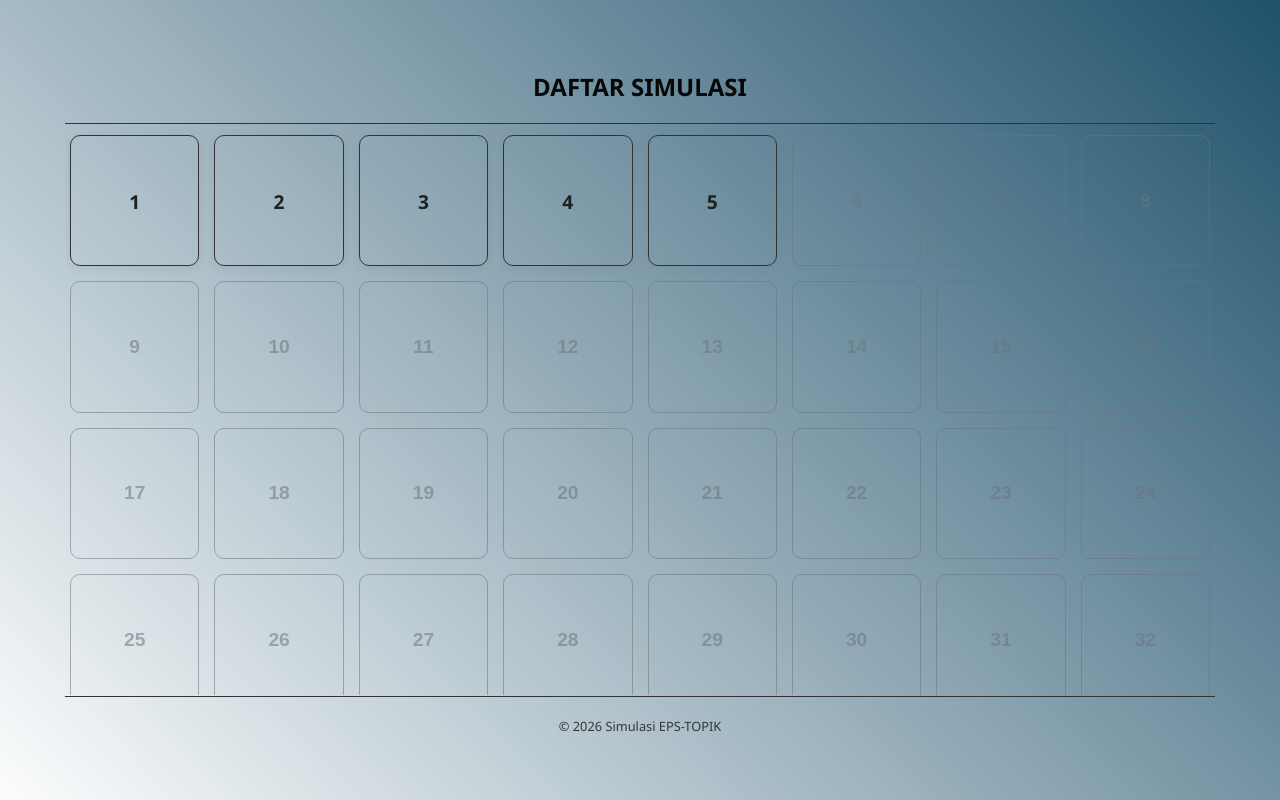
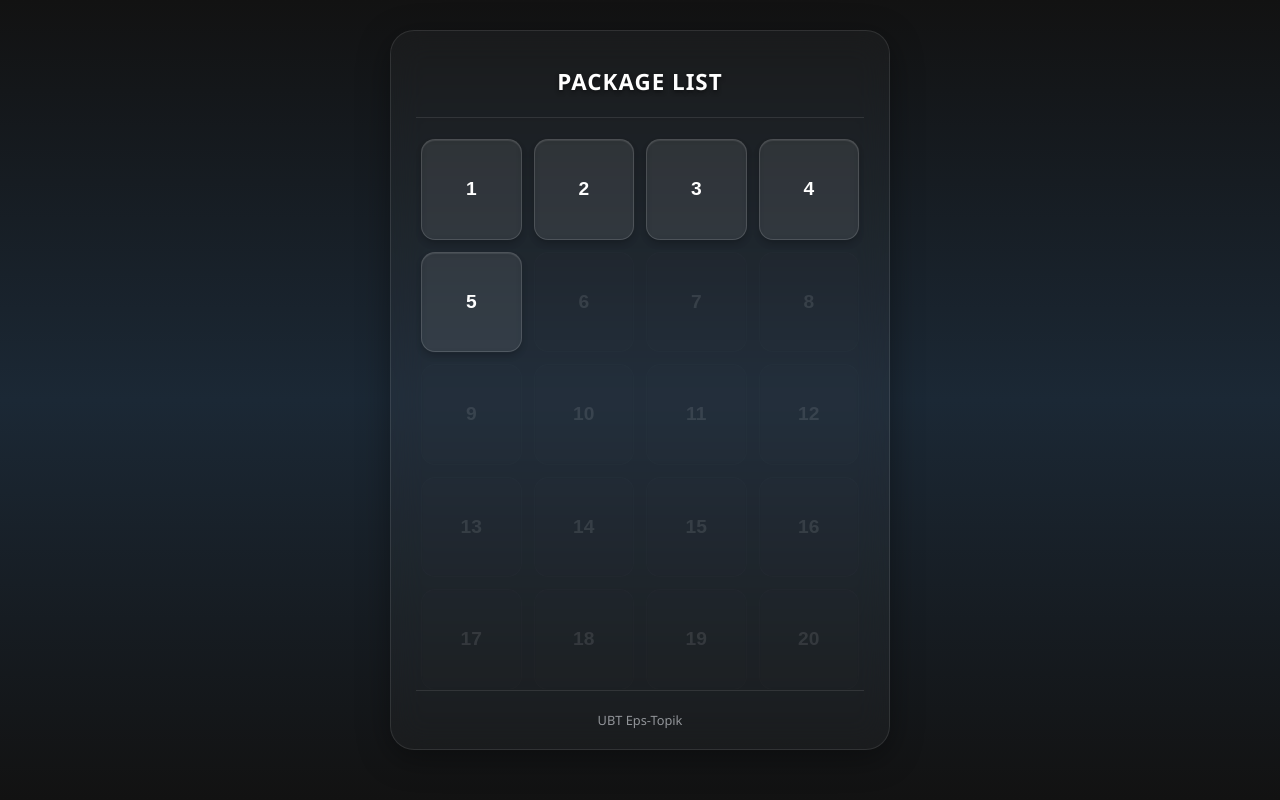
Before and after one commit to eddieqdho007/nyobiansakali.github.io, a plain HTML site: page index.html in a window 1280 px wide. Drawn offline with Linux system fonts and the light colour scheme.

Commit message:
Update index.html

```diff
--- a/index.html
+++ b/index.html
@@ -3,15 +3,15 @@
 
 <head>
   <meta charset="UTF-8" />
-  <meta name="viewport" content="width=device-width, initial-scale=1.0, user-scalable=yes, viewport-fit=contain">
+  <meta name="viewport" content="width=device-width, initial-scale=1.0" />
   <title>Simulasi Ujian EPS-TOPIK</title>
   <style>
     :root {
-      --primary-color: rgb(255, 255, 255);
-      --secondary-color: #f8f9fa;
-      --hover-color: #e8eaf3;
-      --text-color: rgb(7, 7, 7);
-      --light-text: #363636;
+      --primary-color: rgba(255, 255, 255, 0.1);
+      --secondary-color: rgba(255, 255, 255, 0.05);
+      --hover-color: rgba(255, 255, 255, 0.2);
+      --text-color: #ffffff;
+      --light-text: #b0b3b8;
     }
 
     * {
@@ -26,99 +26,92 @@
       flex-direction: column;
       align-items: center;
       min-height: 100vh;
-      background: linear-gradient(45deg, #FCFDFD, #20516B);
+      background: linear-gradient(180deg, #121212 0%, #1B2835 50%, #121212 100%);
       color: var(--text-color);
       text-align: center;
-      padding: 30px 5px;
+      padding: 30px 15px;
     }
 
     .container {
       width: 100%;
-      max-width: 1200px;
-      background-color: transparent;
-      padding: 40px 25px 15px;
+      max-width: 500px;
+      background: rgba(255, 255, 255, 0.03);
+      backdrop-filter: blur(16px);
+      -webkit-backdrop-filter: blur(16px);
+      border: 1px solid rgba(255, 255, 255, 0.1);
+      border-radius: 24px;
+
+      padding: 35px 25px 20px;
       display: flex;
       flex-direction: column;
       height: 90vh;
+      box-shadow: 0 8px 32px 0 rgba(0, 0, 0, 0.37);
     }
 
     h1 {
-      font-size: 1.5rem;
+      font-size: 1.4rem;
       margin-bottom: 20px;
       color: var(--text-color);
       font-weight: 600;
+      letter-spacing: 1px;
+      text-shadow: 0 2px 4px rgba(0, 0, 0, 0.5);
     }
 
     .scrollable-buttons {
       flex: 1;
       overflow-y: auto;
-      padding-right: 5px;
-      padding-left: 5px;
+      padding: 10px 5px;
       margin-bottom: 1px;
       margin-top: 1px;
-      -ms-overflow-style: none;
-      scrollbar-width: none;
-    }
-
-    .scrollable-buttons::-webkit-scrollbar {
-      display: none;
     }
 
     .buttons-grid {
       display: grid;
-      grid-template-columns: repeat(auto-fill, minmax(60px, 1fr));
-      gap: 10px;
+      grid-template-columns: repeat(4, 1fr);
+      gap: 12px;
       width: 100%;
       margin-bottom: 10px;
       margin-top: 10px;
     }
 
     .btn {
-      width: 100%;
-      height: 0;
-      padding-bottom: 100%;
-      position: relative;
+      aspect-ratio: 1/1;
       display: flex;
       align-items: center;
       justify-content: center;
-      font-size: 1rem;
+      font-size: 1.2rem;
       font-weight: 600;
-      background-color: transparent;
-      color: rgb(32, 32, 32);
-      border: 1px solid #333;
-      border-radius: 10px;
+      background: rgba(255, 255, 255, 0.06);
+      backdrop-filter: blur(4px);
+      -webkit-backdrop-filter: blur(4px);
+      color: #ffffff;
+      border: 1px solid rgba(255, 255, 255, 0.15);
+      border-radius: 14px;
       cursor: pointer;
-      transition: all 0.3s ease;
-      box-shadow: 0 2px 8px rgba(118, 120, 128, 0.2);
-    }
-
-    .btn span {
-      position: absolute;
-      top: 50%;
-      left: 50%;
-      transform: translate(-50%, -50%);
+      transition: all 0.3s cubic-bezier(0.25, 0.8, 0.25, 1);
+      box-shadow: inset 0 1px 1px rgba(255, 255, 255, 0.1), 0 4px 6px rgba(0, 0, 0, 0.2);
     }
 
     .btn:hover {
-      background-color: var(--hover-color);
-      transform: translateY(-2px);
-      box-shadow: 0 4px 12px rgba(74, 107, 255, 0.3);
+      background: var(--hover-color);
+      border-color: rgba(255, 255, 255, 0.4);
+      transform: translateY(-3px) scale(1.03);
+      box-shadow: 0 8px 20px rgba(27, 40, 53, 0.6), inset 0 1px 1px rgba(255, 255, 255, 0.2);
     }
 
     .btn:active {
-      transform: translateY(0);
+      transform: translateY(-1px) scale(0.98);
     }
 
-    .btn.disabled-btn,
-    .btn:disabled {
-      opacity: 0.55;
-      background-color: transparent;
-      border-color: #6c757d;
-      color: #6c757d;
+    .btn:disabled, .disabled-btn {
+      opacity: 0.25;
+      background: rgba(255, 255, 255, 0.02);
+      color: rgba(255, 255, 255, 0.4);
+      border: 1px solid rgba(255, 255, 255, 0.05);
+      box-shadow: none;
       cursor: not-allowed;
-      box-shadow: none;
-      transform: none;
       pointer-events: none;
+      transform: none !important;
     }
 
     .footer {
@@ -126,6 +119,7 @@
       color: var(--light-text);
       font-size: 0.8rem;
       padding-top: 20px;
+      opacity: 0.8;
     }
 
     .scrollable-buttons::-webkit-scrollbar {
@@ -133,88 +127,47 @@
     }
 
     .scrollable-buttons::-webkit-scrollbar-track {
-      background: #f1f1f1;
+      background: rgba(255, 255, 255, 0.02);
       border-radius: 10px;
     }
 
     .scrollable-buttons::-webkit-scrollbar-thumb {
-      background: #c1c1c1;
+      background: rgba(255, 255, 255, 0.1);
       border-radius: 10px;
     }
 
     .scrollable-buttons::-webkit-scrollbar-thumb:hover {
-      background: #a8a8a8;
-    }
-
-    .garis-1 {
-      border-top: 1px solid #333;
-    }
-
-    .garis-2 {
-      border-top: 1px solid #333;
+      background: rgba(255, 255, 255, 0.25);
     }
 
     @media (max-width: 350px) {
       .buttons-grid {
-        grid-template-columns: repeat(4, 1fr);
         gap: 8px;
       }
 
       .btn {
-        font-size: 0.9rem;
+        font-size: 1rem;
       }
     }
 
-    @media (min-width: 351px) and (max-width: 600px) {
-      .buttons-grid {
-        grid-template-columns: repeat(5, 1fr);
-        gap: 10px;
-      }
-    }
-
-    @media (min-width: 601px) and (max-width: 768px) {
-      .buttons-grid {
-        grid-template-columns: repeat(6, 1fr);
-        gap: 12px;
-      }
-    }
-
-    @media (min-width: 769px) and (max-width: 1024px) {
-      .buttons-grid {
-        grid-template-columns: repeat(7, 1fr);
-        gap: 12px;
-      }
-
-      .btn {
-        font-size: 1.1rem;
-      }
-    }
-
-    @media (min-width: 1025px) {
-      .buttons-grid {
-        grid-template-columns: repeat(8, 1fr);
-        gap: 15px;
-      }
-
-      .btn {
-        font-size: 1.2rem;
-      }
+    .garis-1, .garis-2 {
+      border-top: 1px solid rgba(255, 255, 255, 0.1);
     }
   </style>
 </head>
 
 <body>
   <div class="container">
-    <h1>DAFTAR SIMULASI</h1>
+    <h1>PACKAGE LIST</h1>
     <div class="garis garis-1"></div>
 
     <div class="scrollable-buttons">
       <div class="buttons-grid">
-        <a href="https://eddieqdho007.github.io/nyobiansakali.github.io/page1.html" class="btn"><span>1</span></a>
-        <a href="https://eddieqdho007.github.io/nyobiansakali.github.io/page2.html" class="btn"><span>2</span></a>
-        <a href="https://eddieqdho007.github.io/nyobiansakali.github.io/page3.html" class="btn"><span>3</span></a>
-        <a href="https://eddieqdho007.github.io/nyobiansakali.github.io/page4.html" class="btn"><span>4</span></a>
-        <a href="https://eddieqdho007.github.io/nyobiansakali.github.io/page5.html" class="btn"><span>5</span></a>
+        <button class="btn" onclick="window.location.href='page1.html'"><span>1</span></button>
+        <button class="btn" onclick="window.location.href='page2.html'"><span>2</span></button>
+        <button class="btn" onclick="window.location.href='page3.html'"><span>3</span></button>
+        <button class="btn" onclick="window.location.href='page4.html'"><span>4</span></button>
+        <button class="btn" onclick="window.location.href='page5.html'"><span>5</span></button>
         <button class="btn disabled-btn" disabled><span>6</span></button>
         <button class="btn disabled-btn" disabled><span>7</span></button>
         <button class="btn disabled-btn" disabled><span>8</span></button>
@@ -314,7 +267,7 @@
     </div>
 
     <div class="garis garis-2"></div>
-    <p class="footer">© 2026 Simulasi EPS-TOPIK</p>
+    <p class="footer">UBT Eps-Topik</p>
   </div>
 </body>
 
```
